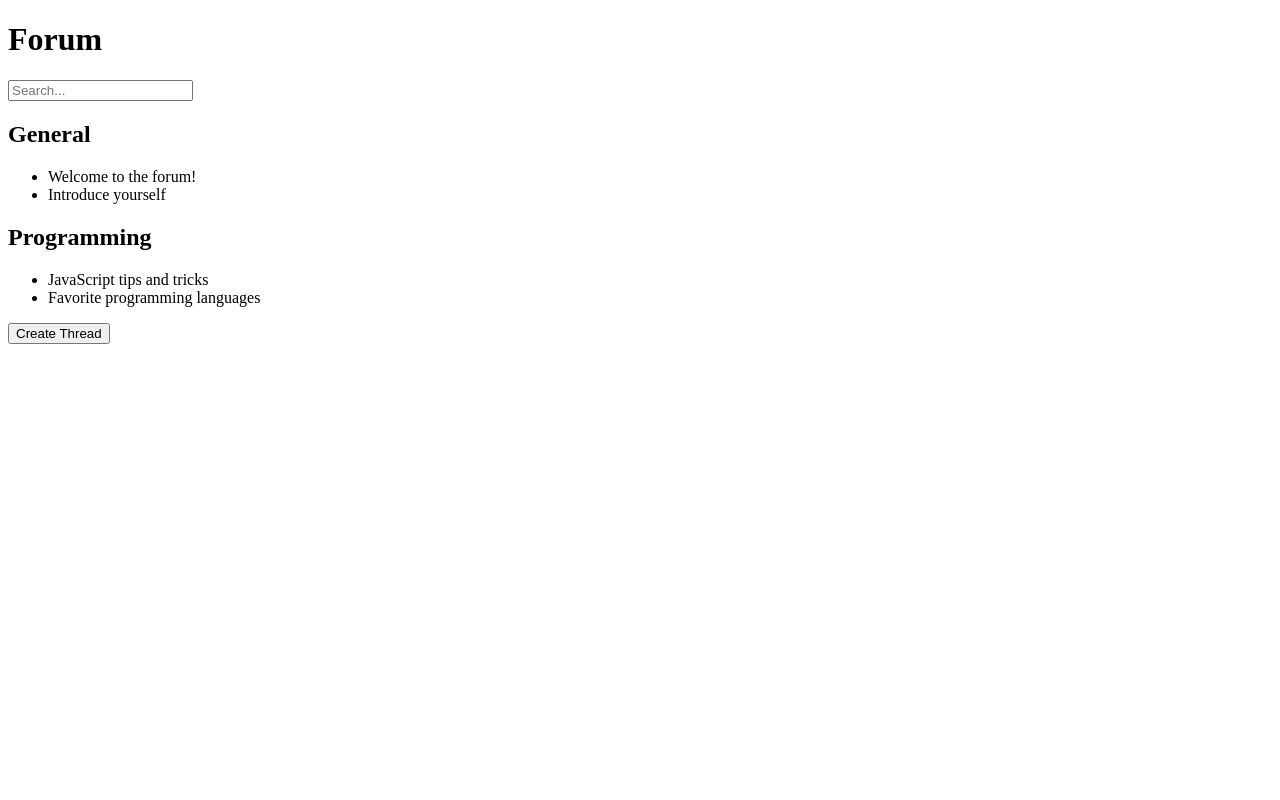
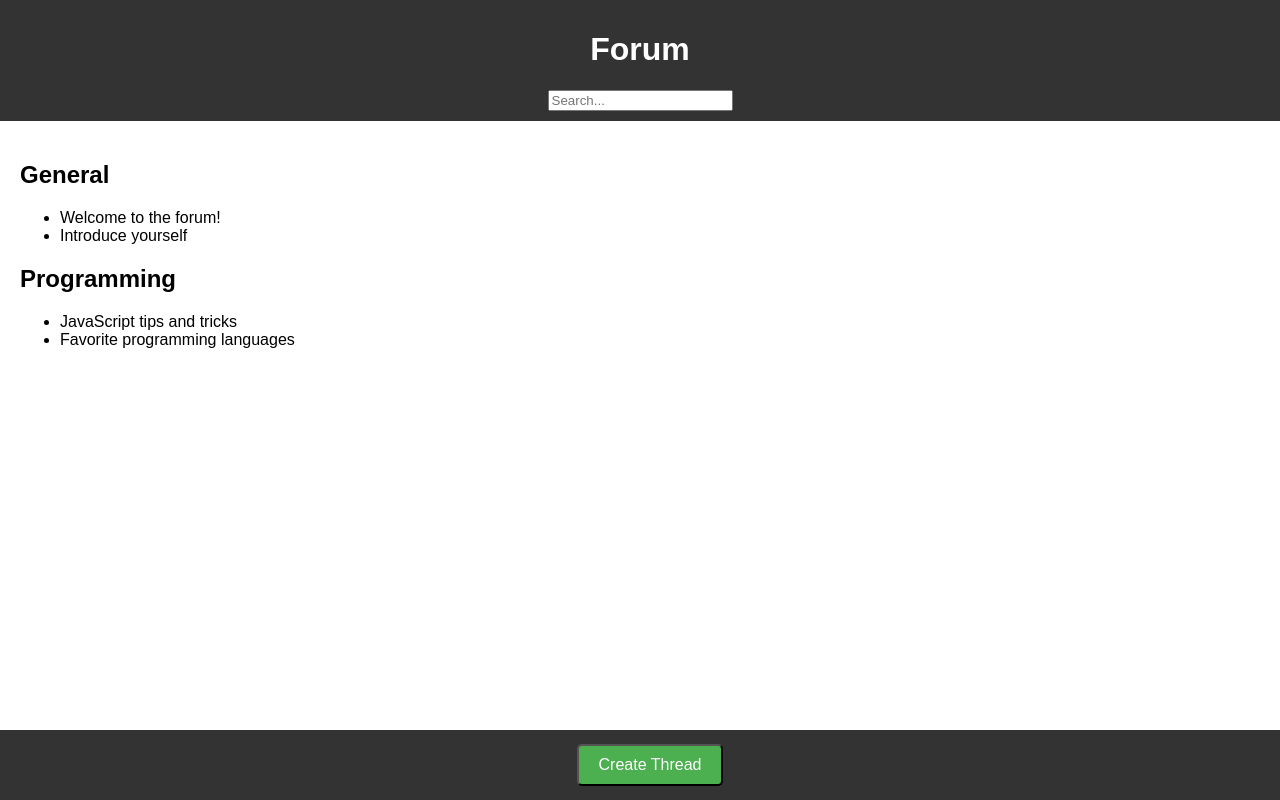
Before and after one commit to ThemasterHaker/jfhdjklgdsfjhgdsg, a plain HTML site: page index.html in a window 1280 px wide. Drawn offline with Linux system fonts and the light colour scheme.

Commit message:
Update index.html

```diff
--- a/index.html
+++ b/index.html
@@ -4,7 +4,47 @@
     <meta charset="UTF-8">
     <meta name="viewport" content="width=device-width, initial-scale=1.0">
     <title>Forum</title>
-    <link rel="stylesheet" href="styles.css">
+    <style>
+        body {
+            font-family: Arial, sans-serif;
+            margin: 0;
+            padding: 0;
+        }
+
+        header {
+            background-color: #333;
+            color: #fff;
+            padding: 10px;
+            text-align: center;
+        }
+
+        main {
+            padding: 20px;
+        }
+
+        footer {
+            background-color: #333;
+            color: #fff;
+            padding: 10px;
+            text-align: center;
+            position: fixed;
+            bottom: 0;
+            width: 100%;
+        }
+
+        button {
+            background-color: #4CAF50;
+            color: white;
+            padding: 10px 20px;
+            text-align: center;
+            text-decoration: none;
+            display: inline-block;
+            font-size: 16px;
+            margin: 4px 2px;
+            cursor: pointer;
+            border-radius: 5px;
+        }
+    </style>
 </head>
 <body>
     <header>
```
